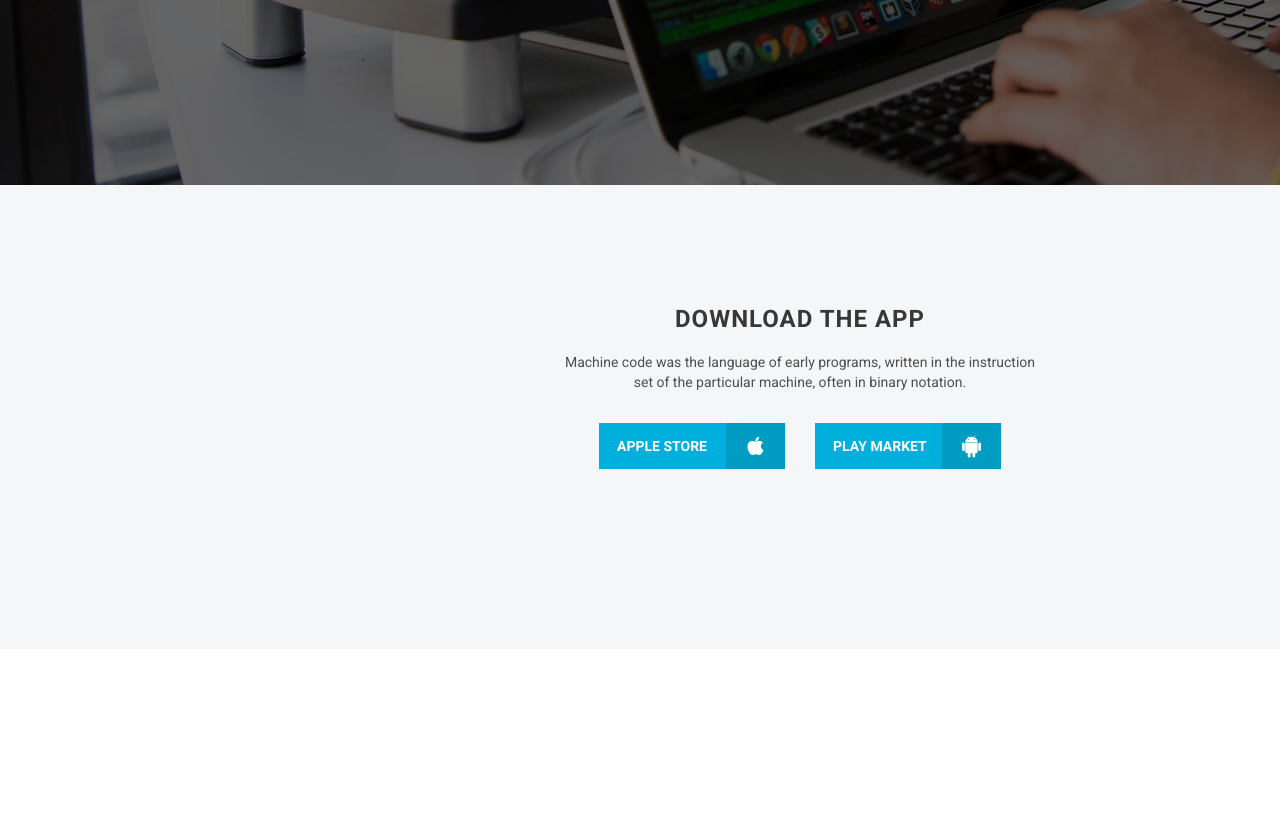
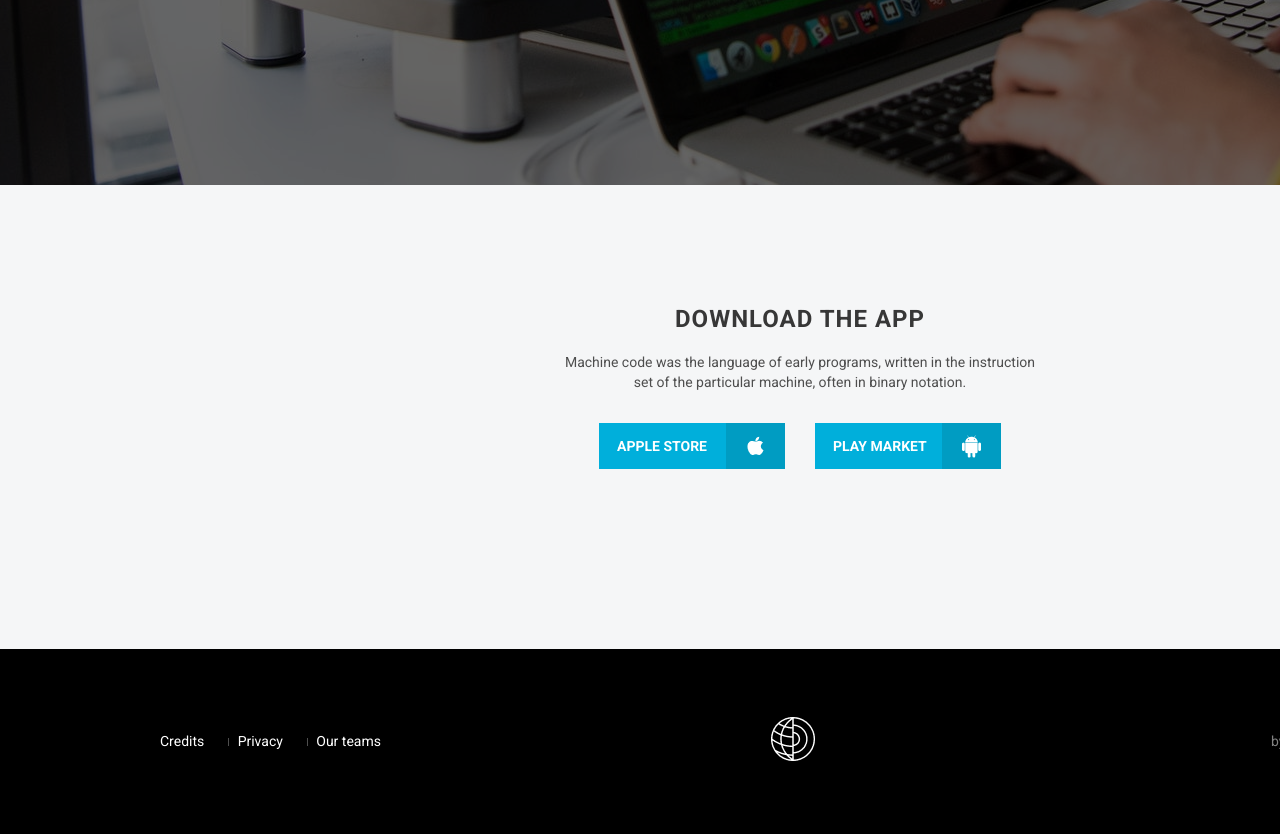
Before and after one commit to OxanaDanilova/webdev, a plain HTML site: page index.html in a window 1280 px wide. Shown: the part 3271-4105 px from the top of the page. Before the commit the page ends 3920 px from the top, so only its background shows below. Drawn offline with Linux system fonts and the light colour scheme.

Commit message:
feat: add footer

```diff
--- a/index.html
+++ b/index.html
@@ -143,6 +143,34 @@
         </div>
 
     </div>
+    <footer>
+        <nav>
+            <ul class="footer-nav">
+                <li><a href="#">Credits</a></li>
+                <li>
+                    <svg width="1" height="8" viewBox="0 0 1 8" fill="none" xmlns="http://www.w3.org/2000/svg">
+                        <line x1="0.5" y1="8" x2="0.5" y2="1.58951e-08" stroke="#4E4E4E"/>
+                        </svg>
+
+                </li>
+                <li><a href="#">Privacy</a></li>
+                <li>
+                    <svg width="1" height="8" viewBox="0 0 1 8" fill="none" xmlns="http://www.w3.org/2000/svg">
+                        <line x1="0.5" y1="8" x2="0.5" y2="1.58951e-08" stroke="#4E4E4E"/>
+                        </svg>
+
+                </li>
+                <li><a href="#">Our teams</a></li>
+            </ul>
+        </nav>
+        <a href="#">
+            <img class="logo-img" src="./assets/images/logo.png" alt="logo" />
+        </a>
+        <p class="copyright">by TonYem for RSS at 2020</p>
+
+
+
+    </footer>
 
 </body>
 
--- a/style.css
+++ b/style.css
@@ -428,3 +428,47 @@ main {
 .sixth-section-buttons button:nth-child(2) {
   background-image: url(./assets/images/play-market-icon.png);
 }
+
+footer {
+  height: 185px;
+  background-color: #000000;
+  display: flex;
+  justify-content: space-between;
+  align-items: center;
+}
+
+.copyright {
+  margin: 0 160px 0  66px;
+  font-family: "Roboto";
+  font-style: normal;
+  font-weight: normal;
+  font-size: 14px;
+  line-height: 140%;
+  text-align: center;
+  color: #818181;
+}
+
+.footer-nav {
+  width: 236px;
+  height: 20px;
+  margin-left: 160px;
+  display: flex;
+  justify-content: space-between;;
+  font-family: "Roboto";
+  font-style: normal;
+  font-weight: normal;
+  font-size: 14px;
+  line-height: 140%;
+
+}
+
+.footer-nav li a {
+  color: #ffffff;
+  list-style: none;
+  text-decoration: none;
+
+}
+
+footer a {
+  margin-right: 15px;
+}
```
